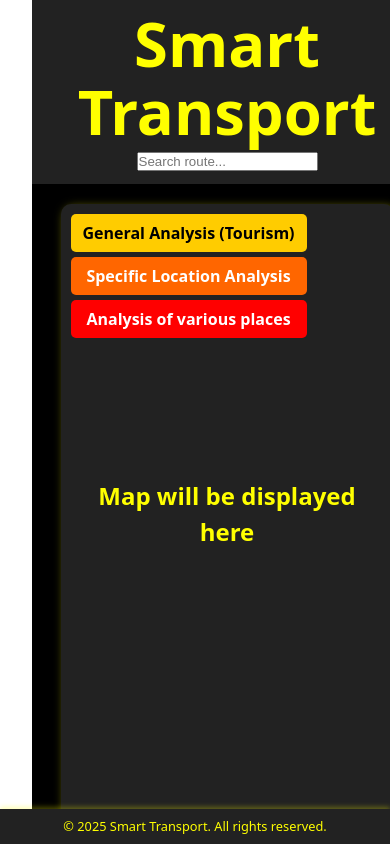
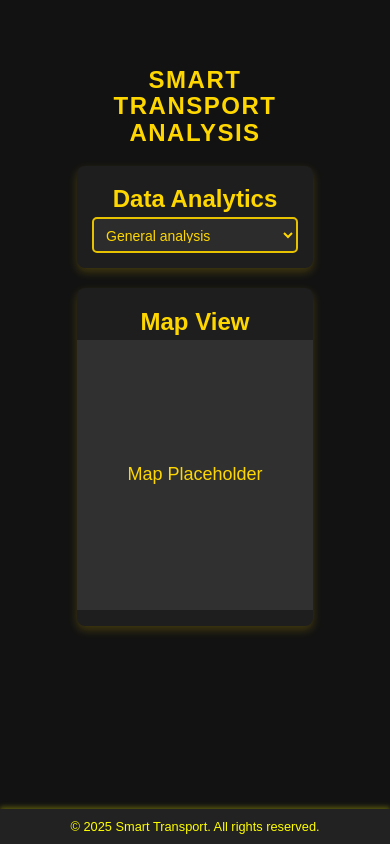
Before and after one commit to OscarBF11/Hackathon-Team15, a React (Vite) app: page / in a window 390 px wide. Built offline with nearby package versions, Linux system fonts and the light colour scheme.

Commit message:
Refactor Home component to Dashboard; update Header and styles for improved layout and functionality

```diff
--- a/src/components/Header.jsx
+++ b/src/components/Header.jsx
@@ -1,13 +1,13 @@
-const Header = ({ onSearch }) => {
+const Header = () => {
     return (
         <header className="header">
             <h1 className="header-title">Smart Transport</h1>
             <div className="search-container">
-                <input
+                {/* <input
                     type="text"
                     placeholder="Search route..."
                     onChange={(e) => onSearch(e.target.value)}
-                />
+                /> */}
                 {/* <select onChange={(e) => onFilter(e.target.value)}>
                     <option value="all">All</option>
                     <option value="bus">Bus</option>
--- a/src/pages/Home.jsx
+++ b/src/pages/Home.jsx
@@ -1,51 +1,99 @@
-import { useState } from 'react';
-import Header from '../components/Header';
-import MapView from '../components/MapView';
-import '../style/Home.css';
+import { useState } from "react";
+import "../style/Home.css";
 
-const Home = () => {
-    const [searchTerm, setSearchTerm] = useState('');
-    const [filter, setFilter] = useState(null);
-    const [activeMap] = useState('map1'); // Estado para controlar el mapa activo
-    const [analysisType, setAnalysisType] = useState('general'); // Estado para el tipo de análisis
+export default function Dashboard() {
+  const [selectedOption, setSelectedOption] = useState("analyze");
+  const [coordinates, setCoordinates] = useState([{ lat: "", lon: "" }]); // Inicializa con un campo vacío
+
+  // Función para actualizar los valores de latitud/longitud en la lista
+  const handleCoordinateChange = (index, field, value) => {
+    const newCoordinates = [...coordinates];
+    newCoordinates[index][field] = value;
+    setCoordinates(newCoordinates);
+  };
+
+  // Función para agregar un nuevo conjunto de campos
+  const addCoordinateField = () => {
+    setCoordinates([...coordinates, { lat: "", lon: "" }]); // Agrega un nuevo campo vacío
+  };
 
   return (
-        <div className="home-container">
-            <Header onSearch={setSearchTerm} onFilter={setFilter} />
-            <main className="main-content">
-                <section className="map-section">
-                <div className="analysis-buttons">
-                        <button
-                            className={analysisType === 'general' ? 'active' : ''}
-                            onClick={() => setAnalysisType('general')}
+    <div className="dashboard-container">
+      {/* Header */}
+      <header className="dashboard-header">
+        <h1>SMART TRANSPORT ANALYSIS</h1>
+      </header>
+
+      <div className="content-wrapper">
+        {/* Data Analytics Section */}
+        <section className="data-container">
+          <h2>Data Analytics</h2>
+          <div className="analysis-selector">
+            <select
+              value={selectedOption}
+              onChange={(e) => setSelectedOption(e.target.value)}
             >
-                            General Analysis (Tourism)
-                        </button>
-                        <button
-                            className={analysisType === 'specific' ? 'active' : ''}
-                            onClick={() => setAnalysisType('specific')}
-                        >
-                            Specific Location Analysis
-                        </button>
-                        <button
-                            className={analysisType === 'multiple' ? 'active' : ''}
-                            onClick={() => setAnalysisType('multiple')}
-                        >
-                            Analysis of various places
-                        </button>
+              <option value="analyze">General analysis</option>
+              <option value="specific-place">
+                Analysis of a specific place (Categories: specific place)
+              </option>
+              <option value="multiple-places">
+                Analysis of several specific places (Categories: various specific places)
+              </option>
+            </select>
           </div>
 
+          {/* Sección dinámica basada en la selección */}
+          <div className="analysis-description">
+            {selectedOption === "specific-place" && (
+              <div className="coordinates-input">
+                <input
+                  type="text"
+                  placeholder="Enter latitude"
+                  value={coordinates[0].lat}
+                  onChange={(e) => handleCoordinateChange(0, "lat", e.target.value)}
+                />
+                <input
+                  type="text"
+                  placeholder="Enter longitude"
+                  value={coordinates[0].lon}
+                  onChange={(e) => handleCoordinateChange(0, "lon", e.target.value)}
+                />
+              </div>
+            )}
 
-                    {/* Renderizar el mapa activo */}
-                    {activeMap === 'map1' ? (
-                        <MapView searchTerm={searchTerm} filter={filter} mapType="map1" analysisType={analysisType} />
-                    ) : (
-                        <MapView searchTerm={searchTerm} filter={filter} mapType="map2" analysisType={analysisType} />
+            {selectedOption === "multiple-places" && (
+              <div className="multiple-coordinates">
+                {coordinates.map((coord, index) => (
+                  <div key={index} className="coordinates-input">
+                    <input
+                      type="text"
+                      placeholder={`Latitude ${index + 1}`}
+                      value={coord.lat}
+                      onChange={(e) => handleCoordinateChange(index, "lat", e.target.value)}
+                    />
+                    <input
+                      type="text"
+                      placeholder={`Longitude ${index + 1}`}
+                      value={coord.lon}
+                      onChange={(e) => handleCoordinateChange(index, "lon", e.target.value)}
+                    />
+                  </div>
+                ))}
+                <button onClick={addCoordinateField}>Add more</button>
+              </div>
             )}
+          </div>
         </section>
-            </main>
+
+        {/* Map Section */}
+        <section className="map-section">
+          <h2>Map View</h2>
+          <div className="map-placeholder">
+            <span>Map Placeholder</span>
+          </div>
+        </section>
+      </div>
     </div>
   );
-};
-
-export default Home;
+}
--- a/src/style/Header.css
+++ b/src/style/Header.css
@@ -2,7 +2,7 @@
     width: 100%;
     height: 60px;
     /* Reducido */
-    background-color: #007bff;
+    background-color: #ffea00;
     /* Azul */
     display: flex;
     align-items: center;
--- a/src/style/Home.css
+++ b/src/style/Home.css
@@ -1,128 +1,181 @@
-/* Reset de márgenes y paddings para evitar desbordamientos */
+/* Reset básico */
 * {
     margin: 0;
     padding: 0;
     box-sizing: border-box;
 }
 
-/* Evita el scroll lateral en toda la página */
-html,
+/* Estilo general del cuerpo */
 body {
+    background-color: #121212;
+    /* Negro oscuro */
+    color: #FFD700;
+    /* Amarillo dorado */
+    font-family: 'Arial', sans-serif;
+    display: flex;
+    flex-direction: column;
+    align-items: center;
+    min-height: 100vh;
+    overflow-y: auto;
     width: 100%;
-    height: 100%;
-    overflow-x: hidden;
-    /* Bloquea el scroll horizontal */
+    padding: 20px;
 }
 
 /* Contenedor principal */
-.home-container {
+.dashboard-container {
+    width: 100%;
+    max-width: 1200px;
+    padding: 20px;
     display: flex;
     flex-direction: column;
     align-items: center;
-    text-align: center;
-    background-color: black;
-    color: yellow;
-    height: 100vh;
-    width: 100vw;
-    max-width: 100%;
-    overflow: hidden;
 }
 
 /* Header */
-.header {
-    width: 100%;
-    background-color: #222;
-    padding: 10px 20px;
-    font-size: 1.2rem;
-    font-weight: bold;
+.dashboard-header h1 {
     text-align: center;
+    margin-bottom: 20px;
+    font-size: clamp(24px, 4vw, 36px);
+    color: #FFD700;
+    text-transform: uppercase;
+    letter-spacing: 1.5px;
 }
 
-/* Contenido principal */
-.main-content {
+/* Contenedor flexible */
+.content-wrapper {
     display: flex;
-    flex: 1;
-    justify-content: center;
-    align-items: center;
+    flex-direction: column;
     width: 100%;
-    height: 100%;
-    padding: 10px;
-    overflow: hidden;
+    gap: 20px;
 }
 
-/* Sección del mapa */
+/* Sección de Data Analytics */
+.data-container {
+    background-color: #1E1E1E;
+    /* Negro grisáceo */
+    padding: 20px;
+    border-radius: 8px;
+    text-align: center;
+    width: 100%;
+    box-shadow: 0 4px 10px rgba(255, 215, 0, 0.2);
+}
+
+/* Selector */
+.analysis-selector select {
+    width: 100%;
+    height: 40px;
+    padding: 8px;
+    font-size: 16px;
+    background-color: #2C2C2C;
+    /* Gris oscuro */
+    color: #FFD700;
+    border: 2px solid #E6C200;
+    /* Amarillo cálido */
+    border-radius: 5px;
+    transition: all 0.3s ease-in-out;
+}
+
+/* Estilos de los inputs */
+.coordinates-input {
+    display: flex;
+    gap: 10px;
+    justify-content: center;
+    margin-top: 15px;
+}
+
+.coordinates-input input {
+    width: 45%;
+    padding: 10px;
+    font-size: 16px;
+    background-color: #2C2C2C;
+    color: #FFD700;
+    border: 2px solid #E6C200;
+    border-radius: 5px;
+    outline: none;
+    transition: 0.3s;
+}
+
+.coordinates-input input:focus {
+    border-color: #FFA500;
+    /* Resalta en naranja cuando se enfoca */
+}
+
+/* Botón para agregar más ubicaciones */
+button {
+    background-color: #FFD700;
+    color: #121212;
+    font-size: 16px;
+    padding: 10px 20px;
+    margin-top: 15px;
+    border: none;
+    border-radius: 5px;
+    cursor: pointer;
+    transition: 0.3s;
+}
+
+button:hover {
+    background-color: #E6C200;
+}
+
+/* Contenedor del mapa */
 .map-section {
-    position: relative;
-    /* Permite posicionar los botones dentro */
-    flex: 1;
-    min-width: 40%;
+    background-color: #1E1E1E;
+    width: 100%;
+    height: 50vh;
+    display: flex;
+    flex-direction: column;
+    align-items: center;
+    justify-content: center;
+    border-radius: 8px;
+    box-shadow: 0 4px 10px rgba(255, 215, 0, 0.2);
+}
+
+/* Placeholder del mapa */
+.map-placeholder {
+    background: rgba(255, 255, 255, 0.08);
+    width: 100%;
     height: 80%;
     display: flex;
-    flex-direction: column;
+    align-items: center;
     justify-content: center;
-    align-items: center;
-    background-color: #222;
-    border-radius: 10px;
-    box-shadow: 3px 3px 10px rgba(255, 255, 0, 0.5);
-    margin: 10px;
-    padding: 20px;
-    max-width: 100%;
+    color: #FFD700;
+    font-size: 18px;
 }
 
-/* Contenedor de botones (análisis) */
-.analysis-buttons {
-    position: absolute;
-    top: 10px;
-    left: 10px;
-    display: flex;
-    gap: 10px;
-}
+/* 🔹 RESPONSIVE DESIGN 🔹 */
+@media (max-width: 768px) {
+    .dashboard-container {
+        padding: 15px;
+    }
 
-/* Estilos de los botones */
-.analysis-buttons button {
-    padding: 8px 12px;
-    border: none;
-    border-radius: 5px;
-    font-weight: bold;
-    cursor: pointer;
-    transition: background 0.3s ease;
-}
+    .content-wrapper {
+        padding: 0 10px;
+    }
 
-/* Colores diferenciados */
-.analysis-buttons button:nth-child(1) {
-    background-color: #ffcc00;
-    color: black;
-}
+    .data-container {
+        padding: 15px;
+    }
 
-.analysis-buttons button:nth-child(2) {
-    background-color: #ff6600;
-    color: white;
-}
+    .analysis-selector select,
+    .coordinates-input input {
+        font-size: 14px;
+        height: 36px;
+    }
 
-.analysis-buttons button:nth-child(3) {
-    background-color: #ff0000;
-    color: white;
-}
+    .coordinates-input {
+        flex-direction: column;
+        gap: 8px;
+    }
 
-.analysis-buttons button:hover {
-    filter: brightness(1.2);
-}
-
-/* Responsividad */
-@media (max-width: 768px) {
-    .main-content {
-        flex-direction: column;
+    .coordinates-input input {
         width: 100%;
-        overflow-y: auto;
     }
 
     .map-section {
-        width: 90%;
-        height: auto;
+        height: 40vh;
     }
 
-    .analysis-buttons {
-        flex-direction: column;
-        gap: 5px;
+    button {
+        width: 100%;
     }
 }
```
Lines whose indentation alone changed are shown as unchanged.
